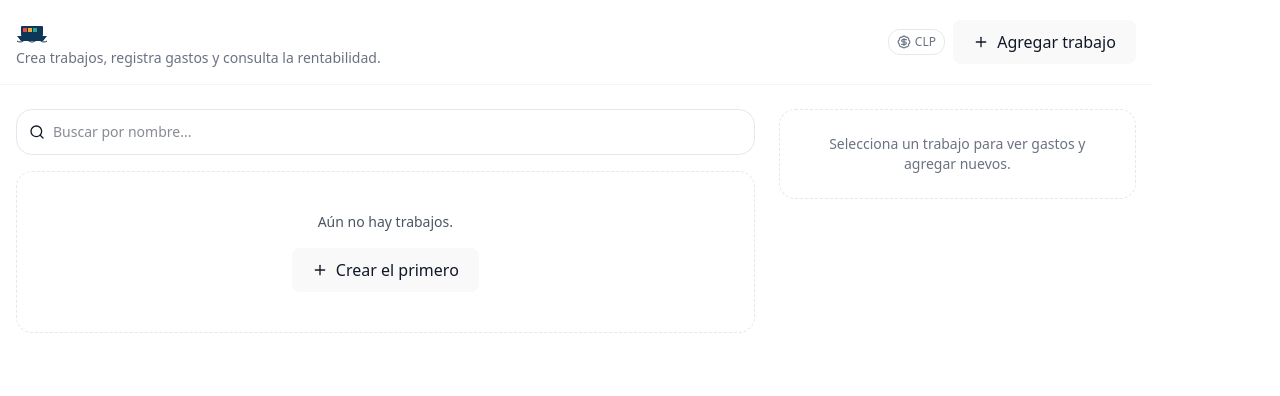
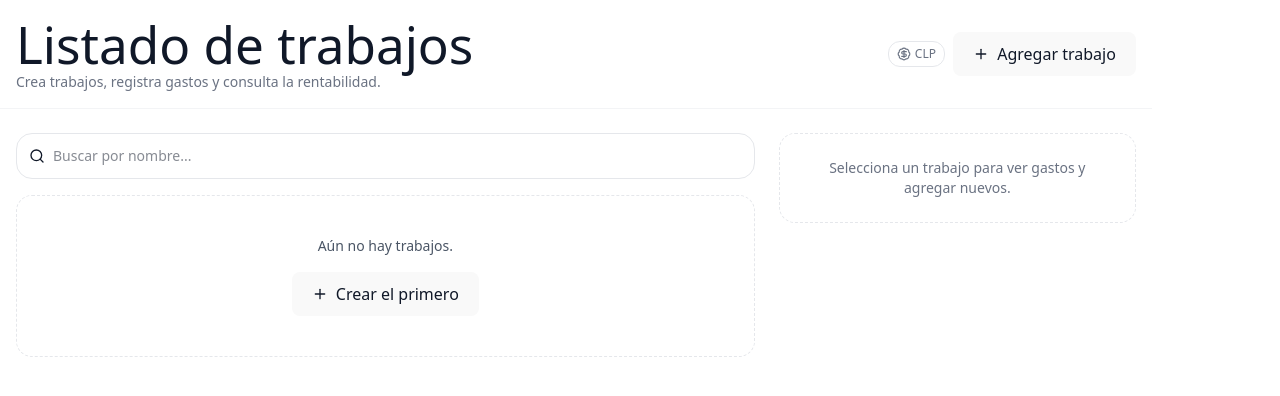
Before and after one commit to GersonHMG/job-listing-erp, a React (Vite) app: page / in a window 1280 px wide. Shown: the top 396 px of the page. Built offline with nearby package versions, Linux system fonts and the light colour scheme.

Commit message:
Remove icon and add h1 title

```diff
--- a/src/App.tsx
+++ b/src/App.tsx
@@ -136,7 +136,8 @@ export default function JobListingApp(): JSX.Element {
       <header className="sticky top-0 z-10 bg-white/70 backdrop-blur border-b border-gray-100">
         <div className="max-w-6xl mx-auto px-4 py-4 flex items-center gap-3">
           <div className="flex-1">
-            <img src={appIcon} alt="App icon" className="w-8 h-8" />
+            <h1 > Listado de trabajos</h1>
+
             <p className="text-sm text-gray-500">
               Crea trabajos, registra gastos y consulta la rentabilidad.
             </p>
```
Also changed, not shown: src/assets/icon-boat.PNG (added).
